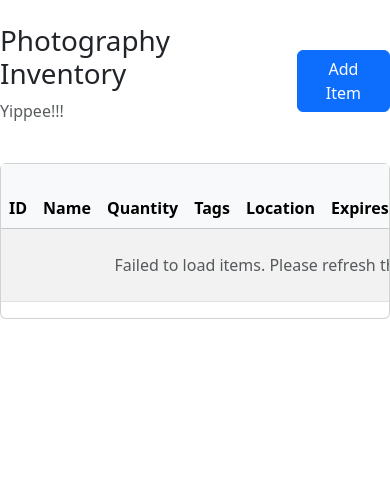
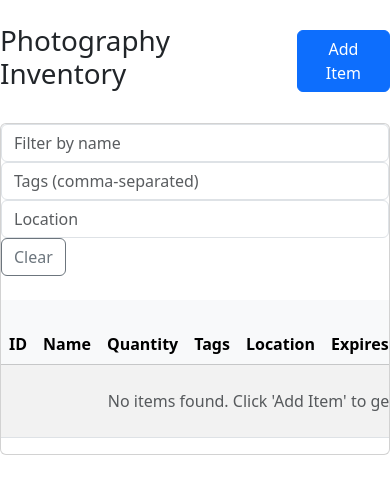
Before and after one commit to benj652/Photography-Management, a Flask app: page /home/ in a window 390 px wide; the page is wider, and only the part inside the window is pictured. Shown: the top 494 px of that part. Run offline with Flask 3, Linux system fonts and the light colour scheme; the visitor is signed in with stand-in values (Sample User, id 1); data comes from the database, SQL or seed files in the repository; data that the repository does not hold is empty; parts of the project's set-up code (start-up, migrations or seed data) failed here and were passed over; some libraries are stand-ins or nearby versions.

Commit message:
Filtering working

```diff
--- a/static/js/home.js
+++ b/static/js/home.js
@@ -19,7 +19,7 @@ async function fetchItems() {
 function populateTable(items) {
 	const tableBody = document.getElementById("items-table-body");
 	tableBody.innerHTML = ""; // Clear existing rows
-
+    items = items.items
 	if (items && items.length > 0) {
 		items.forEach(item => {
 			const row = document.createElement("tr");
@@ -94,20 +94,66 @@ window.addItemToTable = function(item) {
 		<td>${item.updated_by || ''}</td>
 	`;
 
-	// Add to beginning of table
 	tableBody.insertBefore(row, tableBody.firstChild);
 
-	// Add highlight effect
 	row.classList.add('table-success');
 	setTimeout(() => {
 		row.classList.remove('table-success');
-	}, 2000);
+	}, 1000);
 
 	console.log('Item added to table successfully');
 };
+
+function filterTable() {
+    const nameFilter = document.getElementById('filter-name').value.toLowerCase();
+    const tagsFilter = document.getElementById('filter-tags').value.toLowerCase();
+    const locationFilter = document.getElementById('filter-location').value.toLowerCase();
+
+    const rows = document.querySelectorAll('#items-table-body tr');
+
+    rows.forEach(row => {
+        // Skip the "no items" row
+        if (row.querySelector('td[colspan="8"]')) {
+            return;
+        }
+
+        const cells = row.cells;
+        const itemName = cells[1].textContent.toLowerCase();
+        const itemTags = cells[3].textContent.toLowerCase();
+        const itemLocation = cells[4].textContent.toLowerCase();
+
+        const nameMatch = !nameFilter || itemName.includes(nameFilter);
+        const tagsMatch = !tagsFilter || itemTags.includes(tagsFilter);
+        const locationMatch = !locationFilter || itemLocation.includes(locationFilter);
+
+        if (nameMatch && tagsMatch && locationMatch) {
+            row.style.display = '';
+        } else {
+            row.style.display = 'none';
+        }
+    });
+}
+
+function clearFilters() {
+    document.getElementById('filter-name').value = '';
+    document.getElementById('filter-tags').value = '';
+    document.getElementById('filter-location').value = '';
+
+    // Show all rows
+    const rows = document.querySelectorAll('#items-table-body tr');
+    rows.forEach(row => {
+        row.style.display = '';
+    });
+}
+
+// Make functions global for HTML onclick handlers
+window.filterTable = filterTable;
+window.clearFilters = clearFilters;
+
 
 // Initialize when DOM is loaded
 document.addEventListener("DOMContentLoaded", () => {
 	console.log('Home.js loaded');
 	fetchItems();
+    filterTable();
 });
--- a/templates/home.html
+++ b/templates/home.html
@@ -7,7 +7,6 @@
 	<div class="d-flex align-items-center mb-4">
 		<div>
 			<h1 class="display-6">Photography Inventory</h1>
-			<p class="text-muted">Yippee!!!</p>
 		</div>
 		<div class="ms-auto">
 			<button id="openAddItemBtn" class="btn btn-primary" data-bs-toggle="modal" data-bs-target="#addItemModal">Add Item</button>
@@ -17,6 +16,24 @@
 	<div class="row g-3">
 		<div class="col-sm-12 col-lg-12">
 			<div class="card h-100">
+				<div class="row mb-4">
+					<div class="col-md-3">
+						<input type="text" id="filter-name" class="form-control"
+							   placeholder="Filter by name" oninput="filterTable()">
+					</div>
+					<div class="col-md-3">
+						<input type="text" id="filter-tags" class="form-control"
+							   placeholder="Tags (comma-separated)" oninput="filterTable()">
+					</div>
+					<div class="col-md-3">
+						<input type="text" id="filter-location" class="form-control"
+							   placeholder="Location" oninput="filterTable()">
+					</div>
+					<div class="col-md-3">
+						<button type="button" class="btn btn-outline-secondary"
+								onclick="clearFilters()">Clear</button>
+					</div>
+				</div>
 				<div class="table-responsive">
 					<table class="table table-striped table-hover align-middle">
 						<thead class="table-light">
--- a/views/item_views.py
+++ b/views/item_views.py
@@ -1,4 +1,4 @@
-`"""
+"""
 =========================================
  Item Routes (prefixed with "/item")
 =========================================
@@ -43,27 +43,9 @@ item_blueprint = Blueprint(ITEM_PREFIX, __name__)
 @item_blueprint.route(ITEM_ALL_ROUTE, methods=[GET])
 @login_required
 def get_all_items():
-    items = Item.query.options(
-        joinedload(Item.tags),
-        joinedload(Item.location),
-        joinedload(Item.updated_by_user),
-    ).all()
+    items = Item.query.all()
 
-    items_list = [
-        {
-            ITEM_FIELD_NAME: item.name,
-            ITEM_FIELD_QUANTITY: item.quantity,
-            ITEM_FIELD_TAGS: [tag.name for tag in item.tags],
-            ITEM_FIELD_LOCATION_ID: item.location.name if item.location else None,
-            ITEM_FIELD_EXPIRES: item.expires.isoformat() if item.expires else None,
-            ITEM_FIELD_UPDATED_BY: (
-                item.updated_by_user.email if item.updated_by_user else None
-            ),
-        }
-        for item in items
-    ]
-
-    return jsonify(items_list)
+    return jsonify(items=[item.to_dict() for item in items])
 
 
 @item_blueprint.route(ITEM_GET_ONE_ROUTE, methods=[GET])
```
